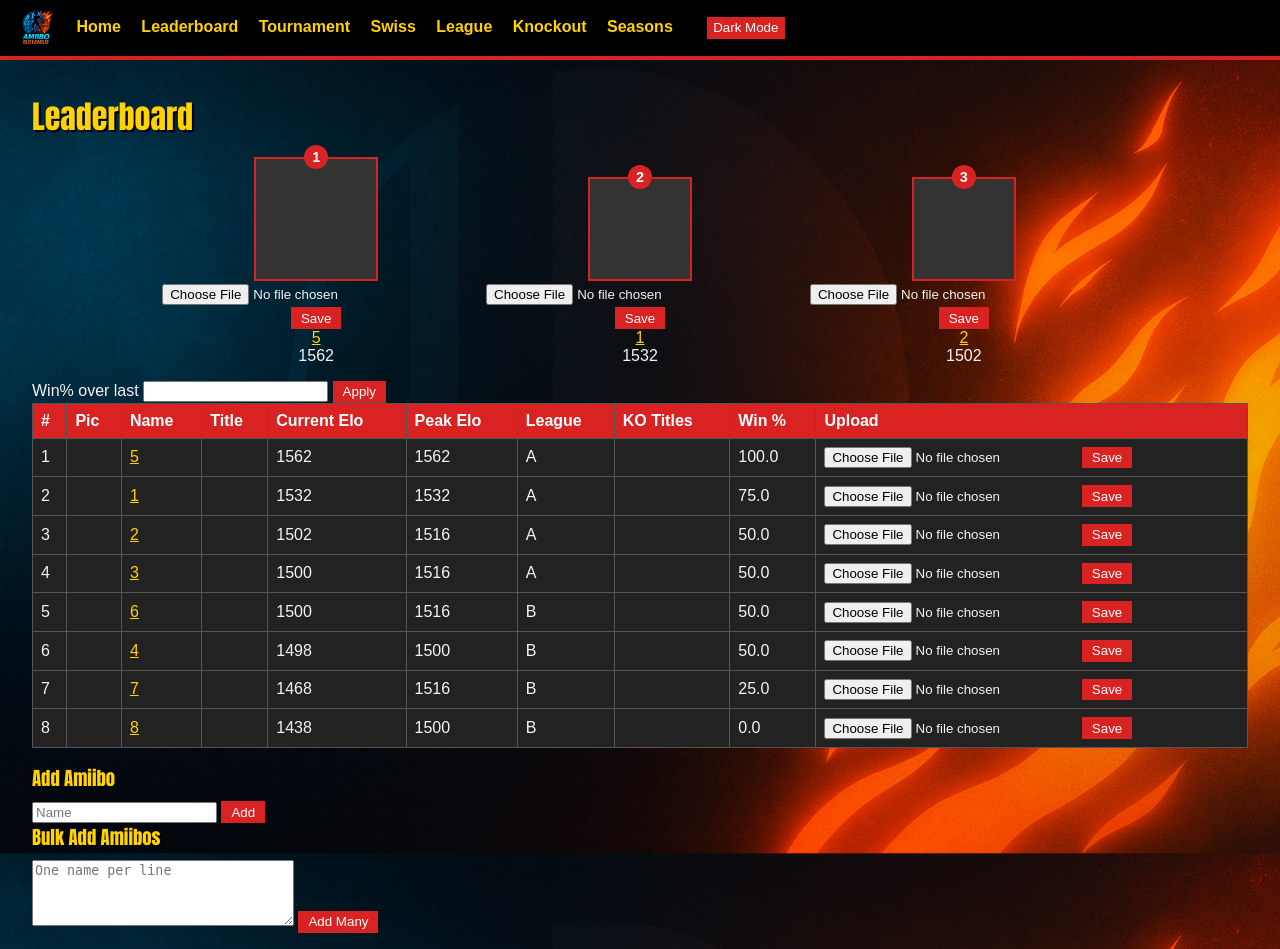
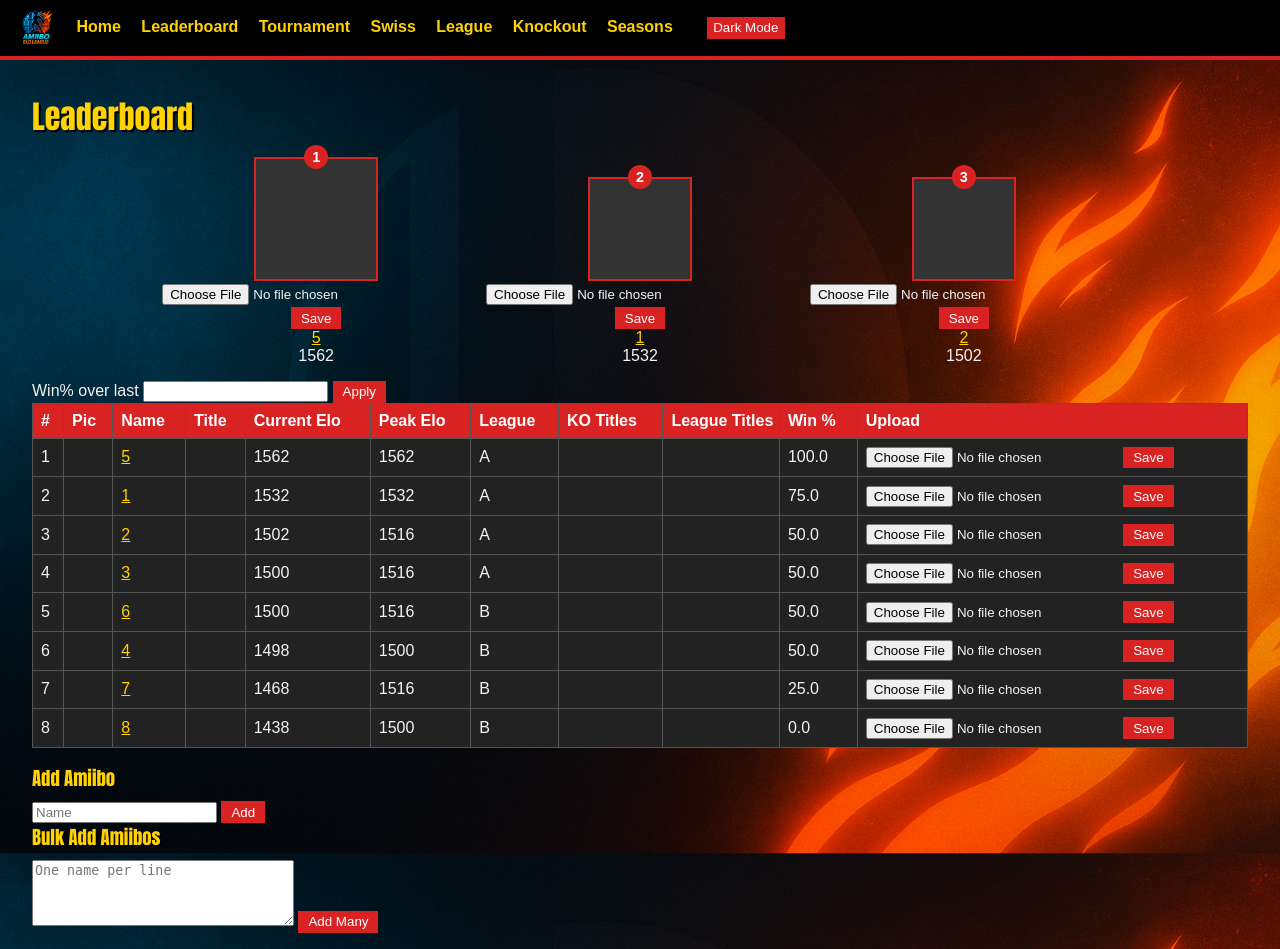
Before and after one commit to Matthes404/amiibo-league, a Flask app: page /leaderboard in a window 1280 px wide. Run offline with Flask 3, Linux system fonts and the light colour scheme.

Commit message:
Add league titles tracking

```diff
--- a/app.py
+++ b/app.py
@@ -614,6 +614,13 @@ def promote_and_relegate():
         )
         if ordered:
             rankings[g] = list(ordered)
+    # Award league titles to the top player in each group
+    for g, rank in rankings.items():
+        if rank:
+            champ = Amiibo.query.get(rank[0])
+            champ.league_titles = (
+                (champ.league_titles + ',' if champ.league_titles else '') + g
+            )
     promotions = {}
     relegations = {}
     for i, g in enumerate(groups):
--- a/models.py
+++ b/models.py
@@ -9,6 +9,7 @@ class Amiibo(db.Model):
     peak_elo = db.Column(db.Integer, default=1500)
     league = db.Column(db.String(20), default="")
     ko_titles = db.Column(db.String(120), default="")
+    league_titles = db.Column(db.String(120), default="")
     waiting = db.Column(db.Boolean, default=False)
     profile_pic = db.Column(db.String(120), default="")
 
--- a/static/style.css
+++ b/static/style.css
@@ -70,6 +70,13 @@ table, th, td {
     border: 1px solid var(--border-color);
     padding: 0.5em;
     text-align: left;
+}
+
+.leaderboard th.titles,
+.leaderboard td.titles {
+    white-space: nowrap;
+    max-width: 80px;
+    overflow-x: auto;
 }
 
 button {
--- a/templates/leaderboard.html
+++ b/templates/leaderboard.html
@@ -28,7 +28,7 @@
     <button type="submit">Apply</button>
 </form>
 <table class="leaderboard">
-    <tr><th>#</th><th>Pic</th><th>Name</th><th>Title</th><th>Current Elo</th><th>Peak Elo</th><th>League</th><th>KO Titles</th><th>Win %</th><th>Upload</th></tr>
+    <tr><th>#</th><th>Pic</th><th>Name</th><th>Title</th><th>Current Elo</th><th>Peak Elo</th><th>League</th><th class="titles">KO Titles</th><th class="titles">League Titles</th><th>Win %</th><th>Upload</th></tr>
     {% for amiibo in amiibos %}
     <tr>
         <td>{{ loop.index }}</td>
@@ -38,7 +38,8 @@
         <td>{{ amiibo.current_elo }}</td>
         <td>{{ amiibo.peak_elo }}</td>
         <td>{{ amiibo.league }}</td>
-        <td>{{ amiibo.ko_titles }}</td>
+        <td class="titles">{{ amiibo.ko_titles }}</td>
+        <td class="titles">{{ amiibo.league_titles }}</td>
         <td>{{ amiibo.win_percentage(last)|round(1) }}</td>
         <td>
           <form method="post" action="/upload_pic/{{ amiibo.id }}" enctype="multipart/form-data">
```
